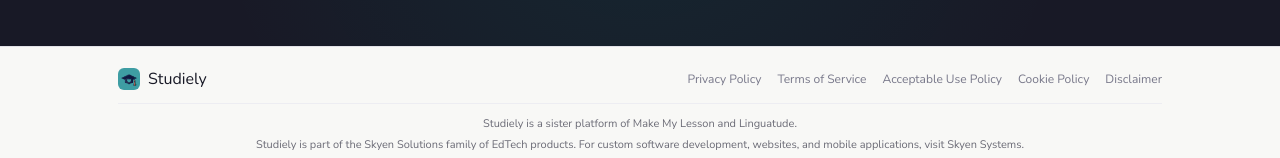
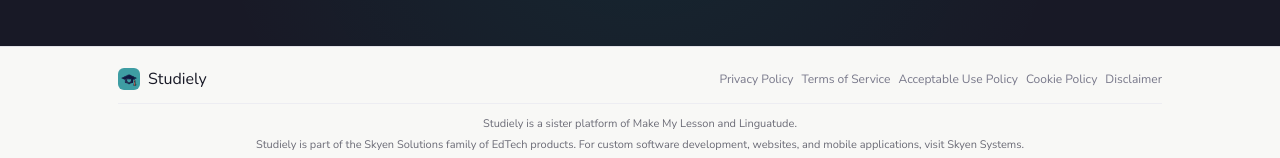
Before and after one commit to Fizza-77/Studiely, a Next.js app: page / in a window 1280 px wide. Shown: the part 6357-6515 px from the top of the page. Built offline with nearby package versions, Linux system fonts and the light colour scheme; no server answers.

Commit message:
Footer fixed

```diff
--- a/components/Footer.tsx
+++ b/components/Footer.tsx
@@ -17,7 +17,10 @@ export const Footer = () => (
           Studiely
         </div>
 
-        <nav className="flex gap-4 flex-wrap text-[12px]" aria-label="Footer">
+        <nav
+  className="flex items-center justify-between gap-2 text-[10px] sm:text-[11px] md:text-[12px] whitespace-nowrap"
+  aria-label="Footer"
+>
   <Link href="/privacy-policy" className="text-muted hover:text-navy">
     Privacy Policy
   </Link>
```
Also changed, not shown: 1 other file (tests, documents, lock files or other folders). Lines whose indentation alone changed are shown as unchanged.
